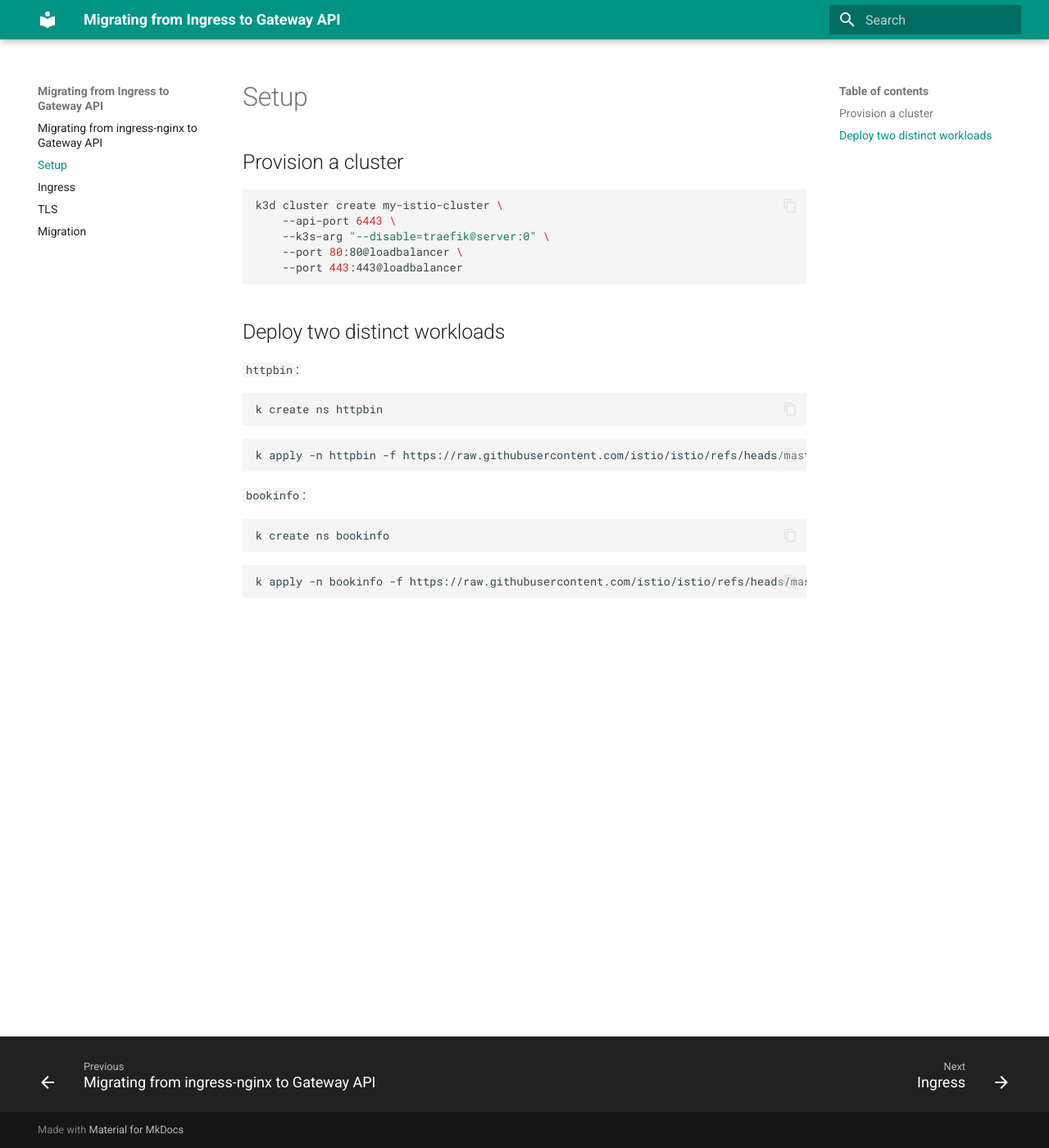
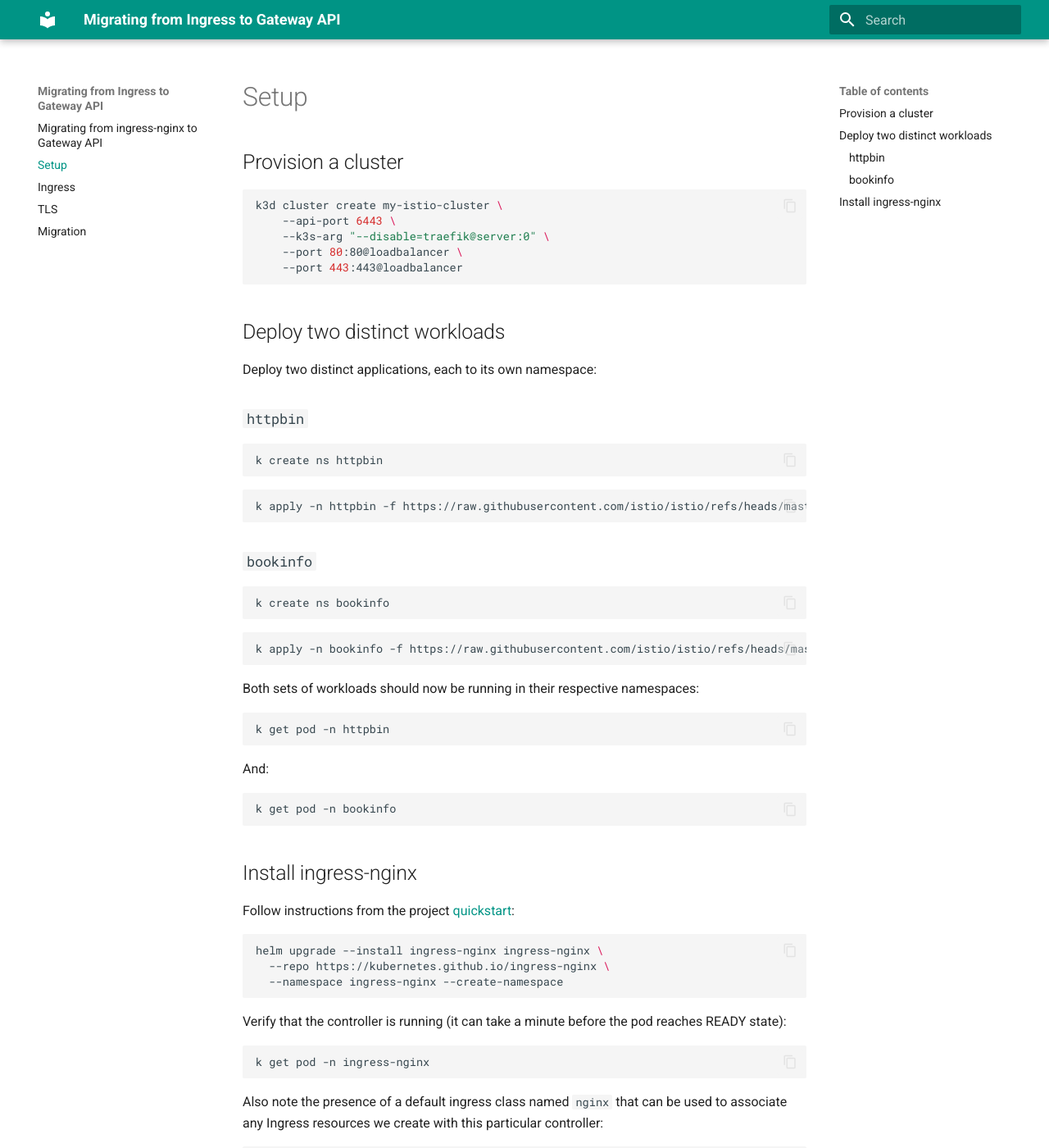
Before and after one commit to eitansuez/ingress-to-gwapi, an MkDocs documentation site: the page built from docs/setup.md, in a window 1280 px wide and 1400 px high. Shown: the whole window at 82% size. Built offline with MkDocs 1.6.1 and Material for MkDocs 9.7.7, drawn with Linux system fonts in a browser that asks for light colours.

Commit message:
fleshing out initial state

````diff
--- a/docs/setup.md
+++ b/docs/setup.md
@@ -12,7 +12,9 @@
 
 ## Deploy two distinct workloads
 
-`httpbin`:
+Deploy two distinct applications, each to its own namespace:
+
+### `httpbin`
 
 ```shell
 k create ns httpbin
@@ -22,7 +24,7 @@
 k apply -n httpbin -f https://raw.githubusercontent.com/istio/istio/refs/heads/master/samples/httpbin/httpbin.yaml
 ```
 
-`bookinfo`:
+### `bookinfo`
 
 ```shell
 k create ns bookinfo
@@ -31,3 +33,37 @@
 ```shell
 k apply -n bookinfo -f https://raw.githubusercontent.com/istio/istio/refs/heads/master/samples/bookinfo/platform/kube/bookinfo.yaml
 ```
+
+Both sets of workloads should now be running in their respective namespaces:
+
+```shell
+k get pod -n httpbin
+```
+
+And:
+
+```shell
+k get pod -n bookinfo
+```
+
+## Install ingress-nginx
+
+Follow instructions from the project [quickstart](https://kubernetes.github.io/ingress-nginx/deploy/#quick-start):
+
+```shell
+helm upgrade --install ingress-nginx ingress-nginx \
+  --repo https://kubernetes.github.io/ingress-nginx \
+  --namespace ingress-nginx --create-namespace
+```
+
+Verify that the controller is running (it can take a minute before the pod reaches READY state):
+
+```shell
+k get pod -n ingress-nginx
+```
+
+Also note the presence of a default ingress class named `nginx` that can be used to associate any Ingress resources we create with this particular controller:
+
+```shell
+k get ingressclass
+```
````
Also changed, not shown: docs/ingress.md (+69 -12 lines), 2 other files.
